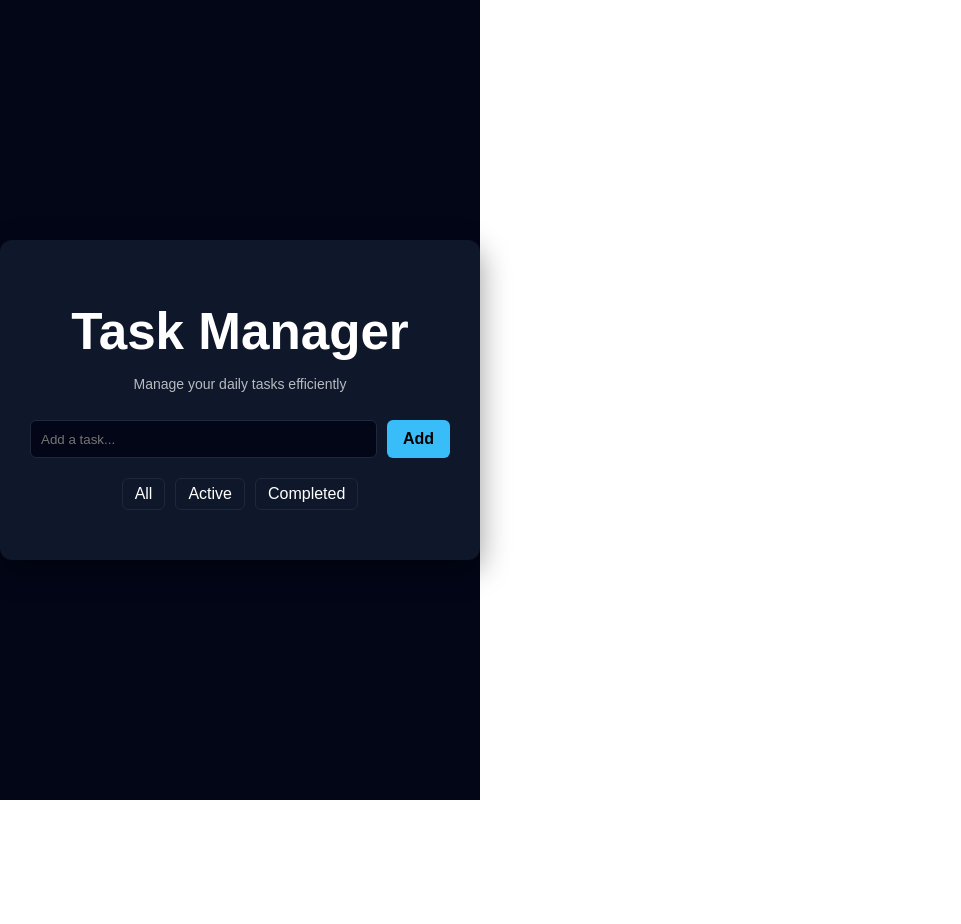
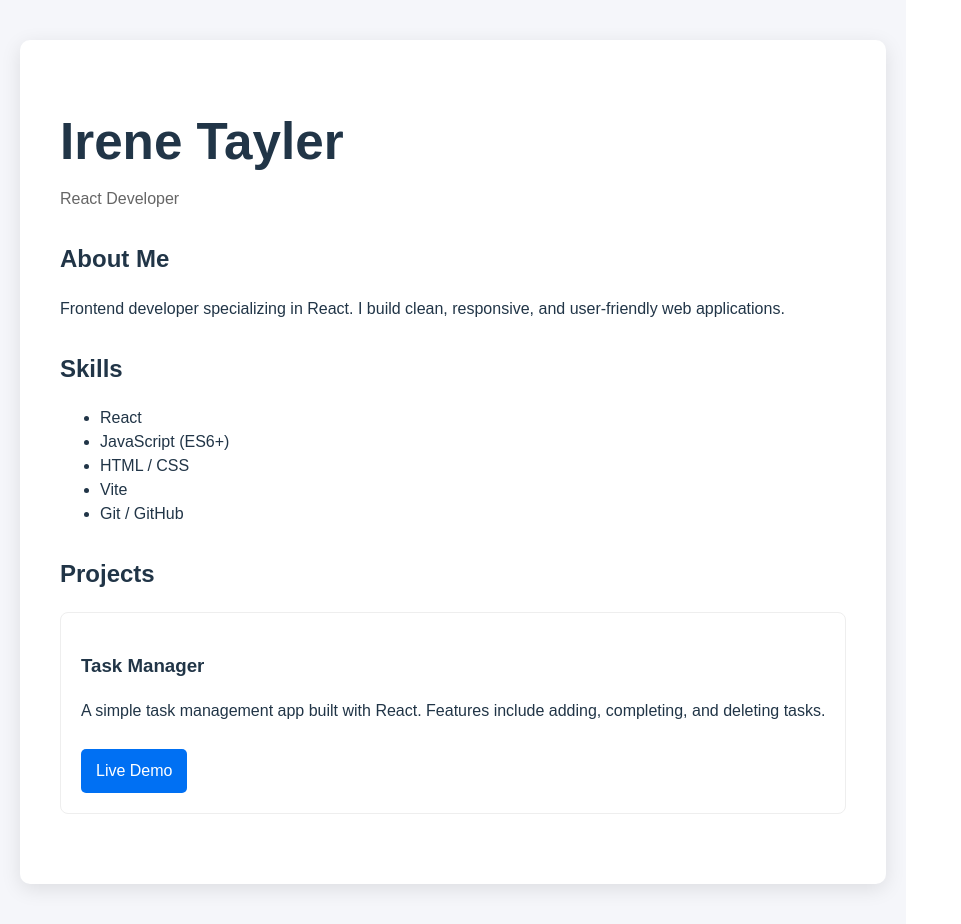
Before and after one commit to IreneTayler/my-portfolio, a React (Vite) app: page / in a window 1280 px wide. Shown: the whole page, without its empty margins (0-961 px from the left). Before the commit the page ends 800 px from the top, so only its background shows below. Built offline with nearby package versions, Linux system fonts and the light colour scheme.

Commit message:
Update portfolio

```diff
--- a/src/App.jsx
+++ b/src/App.jsx
@@ -1,49 +1,102 @@
 import TodoInput from "./components/TodoInput"
 import TodoList from "./components/TodoList"
 import Filter from "./components/Filter"
+import Projects from "./components/Projects";
 
 function App() {
   return (
     <div style={styles.page}>
-      <div style={styles.card}>
-        <h1 style={styles.title}>Task Manager</h1>
-        <p style={styles.subtitle}>Manage your daily tasks efficiently</p>
+      <div style={styles.container}>
+        {/* Header */}
+        <h1 style={styles.name}>Irene Tayler</h1>
+        <p style={styles.role}>React Developer</p>
 
-        <TodoInput />
-        <Filter />
-        <TodoList />
+        {/* About */}
+        <section style={styles.section}>
+          <h2>About Me</h2>
+          <p>
+            Frontend developer specializing in React.
+            I build clean, responsive, and user-friendly web applications.
+          </p>
+        </section>
+
+        {/* Skills */}
+        <section style={styles.section}>
+          <h2>Skills</h2>
+          <ul>
+            <li>React</li>
+            <li>JavaScript (ES6+)</li>
+            <li>HTML / CSS</li>
+            <li>Vite</li>
+            <li>Git / GitHub</li>
+          </ul>
+        </section>
+
+        {/* Projects */}
+        <section style={styles.section}>
+          <h2>Projects</h2>
+
+          <div style={styles.projectCard}>
+            <h3>Task Manager</h3>
+            <p>
+              A simple task management app built with React.
+              Features include adding, completing, and deleting tasks.
+            </p>
+
+            <a
+              href="https://task-manager-five-phi-15.vercel.app/"
+              target="_blank"
+              rel="noreferrer"
+              style={styles.button}
+            >
+              Live Demo
+            </a>
+          </div>
+        </section>
       </div>
     </div>
-  )
+  );
 }
 
 const styles = {
   page: {
     minHeight: "100vh",
-    background: "#020617",
-    display: "flex",
-    justifyContent: "center",
-    alignItems: "center",
-    fontFamily: "sans-serif"
+    background: "#f5f6fa",
+    padding: "40px 20px",
+    fontFamily: "Arial, sans-serif",
   },
-  card: {
-    width: "420px",
-    background: "#0f172a",
-    padding: "30px",
-    borderRadius: "12px",
-    boxShadow: "0 10px 30px rgba(0,0,0,0.4)",
-    color: "white"
+  container: {
+    maxWidth: "800px",
+    margin: "0 auto",
+    background: "#fff",
+    padding: "40px",
+    borderRadius: "10px",
+    boxShadow: "0 5px 20px rgba(0,0,0,0.1)",
   },
-  title: {
-    textAlign: "center",
-    marginBottom: "5px"
+  name: {
+    marginBottom: "5px",
   },
-  subtitle: {
-    textAlign: "center",
-    fontSize: "14px",
-    opacity: 0.7,
-    marginBottom: "25px"
-  }
-}
+  role: {
+    color: "#666",
+    marginBottom: "30px",
+  },
+  section: {
+    marginBottom: "30px",
+  },
+  projectCard: {
+    border: "1px solid #eee",
+    padding: "20px",
+    borderRadius: "8px",
+  },
+  button: {
+    display: "inline-block",
+    marginTop: "10px",
+    padding: "10px 15px",
+    background: "#0070f3",
+    color: "#fff",
+    textDecoration: "none",
+    borderRadius: "5px",
+  },
+};
 
-export default App
+export default App;
--- /dev/null
+++ b/src/components/Projects.jsx
@@ -0,0 +1,33 @@
+function Projects() {
+  const projects = [
+    {
+      title: "Task Manager",
+      description: "A simple task management app built with React and Vite.",
+      live: "https://task-manager-five-phi-15.vercel.app/",
+      github: "https://github.com/IreneTayler/task-manager"
+    }
+  ];
+
+  return (
+    <section>
+      <h2>My Projects</h2>
+
+      {projects.map((project, index) => (
+        <div key={index} style={{ marginBottom: "20px" }}>
+          <h3>{project.title}</h3>
+          <p>{project.description}</p>
+
+          <a href={project.live} target="_blank">
+            Live Demo
+          </a>
+          <br />
+          <a href={project.github} target="_blank">
+            GitHub
+          </a>
+        </div>
+      ))}
+    </section>
+  );
+}
+
+export default Projects;
```
